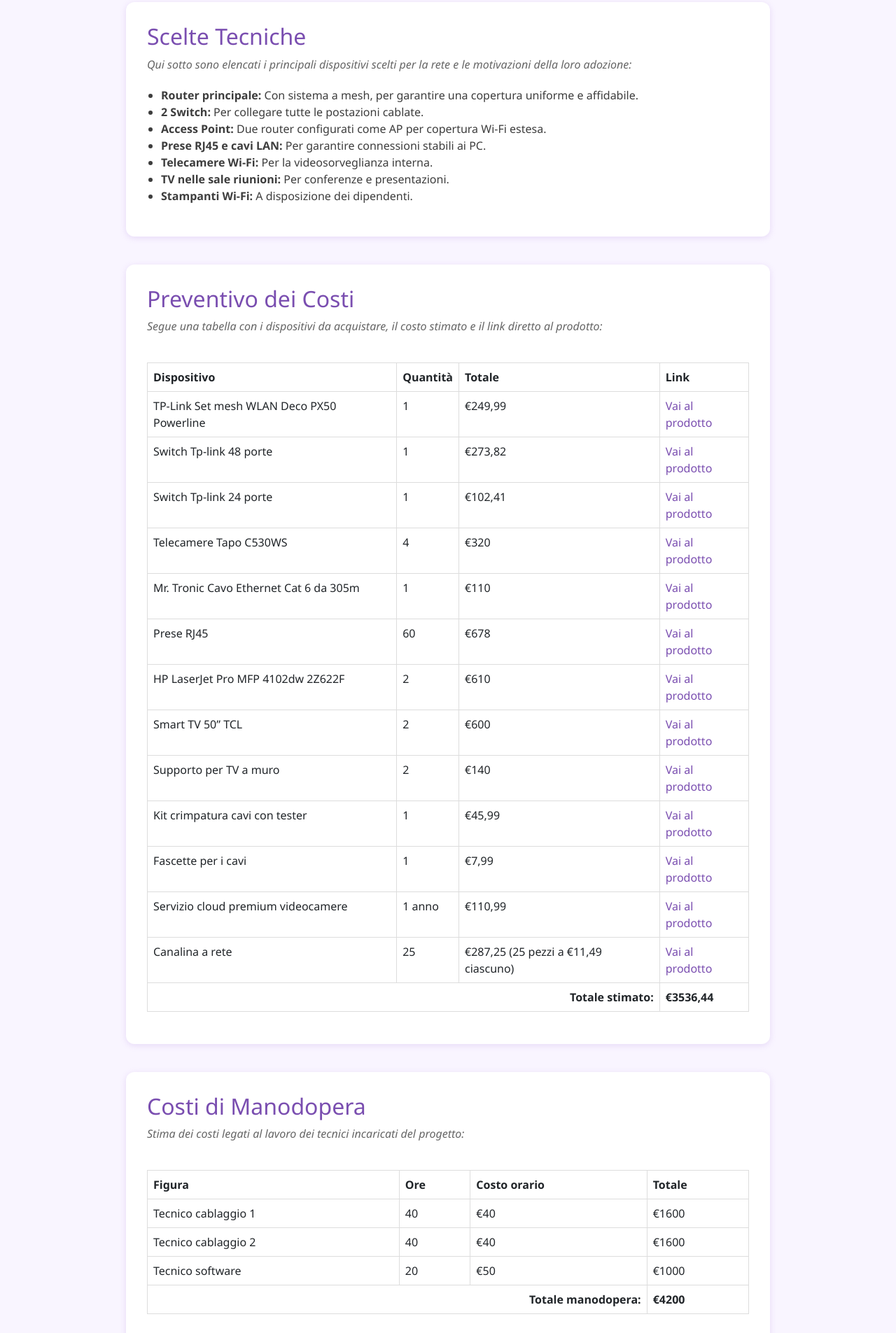
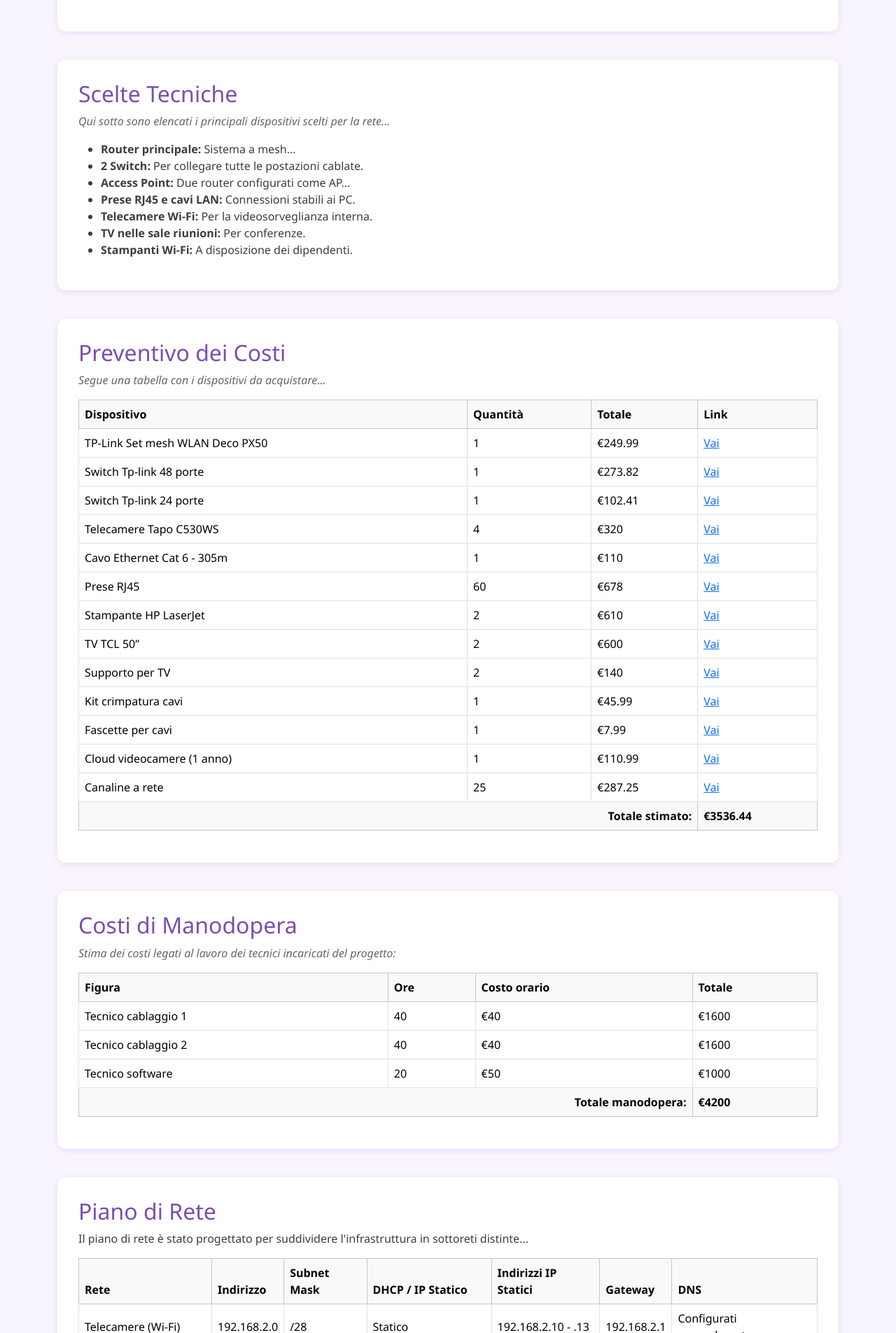
Before and after one commit to AndreaNicolai/info, a plain HTML site: page ufficio_nicolai_elmekawy/index.html in a window 1280 px wide. Shown: the part 895-2800 px from the top of the page at 70% size. Drawn offline with nearby package versions, Linux system fonts and the light colour scheme.

Commit message:
Update index.html

```diff
--- a/ufficio_nicolai_elmekawy/index.html
+++ b/ufficio_nicolai_elmekawy/index.html
@@ -2,35 +2,29 @@
 <html lang="it">
 <head>
   <meta charset="UTF-8" />
-  <meta name="viewport" content="width=device-width, initial-scale=1.0"/>
+  <meta name="viewport" content="width=device-width, initial-scale=1.0" />
   <title>Progettazione Fisica della Rete - Ufficio</title>
-
-  <!-- Bootstrap CSS -->
-  <link href="https://cdn.jsdelivr.net/npm/bootstrap@5.3.0/dist/css/bootstrap.min.css" rel="stylesheet" />
-
+  <!-- Bootstrap 5 CDN -->
+  <link href="https://cdn.jsdelivr.net/npm/bootstrap@5.3.3/dist/css/bootstrap.min.css" rel="stylesheet">
   <style>
-    /* Il tuo CSS originale */
     body {
       font-family: "Segoe UI", sans-serif;
       background-color: #f9f5ff;
-      margin: 0;
-      padding: 0;
       color: #3d3d3d;
     }
-
     header {
       background-color: #a06cd5;
       color: white;
-      padding: 30px;
+      padding: 30px 0;
       text-align: center;
     }
-
-    main {
-      padding: 40px;
-      max-width: 1000px;
-      margin: auto;
+    h2 {
+      color: #7a4eb0;
     }
-
+    p.note {
+      font-style: italic;
+      color: #666;
+    }
     .plant-section {
       background-color: white;
       padding: 30px;
@@ -38,33 +32,15 @@
       box-shadow: 0 2px 10px rgba(160, 108, 213, 0.2);
       margin-bottom: 40px;
     }
-
-    h1, h2 {
-      margin-top: 0;
-    }
-
-    h2 {
-      color: #7a4eb0;
-    }
-
-    p.note {
-      font-style: italic;
-      color: #666;
-      margin-bottom: 20px;
-    }
-
     .canva-embed {
       position: relative;
       width: 100%;
-      height: 0;
       padding-top: 56.25%;
-      margin-top: 1.6em;
-      margin-bottom: 0.9em;
       box-shadow: 0 2px 8px rgba(160, 108, 213, 0.2);
       border-radius: 8px;
       overflow: hidden;
+      margin: 1.6em 0;
     }
-
     .canva-embed iframe {
       position: absolute;
       width: 100%;
@@ -73,43 +49,12 @@
       left: 0;
       border: none;
     }
-
-    ul {
-      padding-left: 20px;
-    }
-
-    table {
-      width: 100%;
-      border-collapse: collapse;
-      margin-top: 20px;
-    }
-
-    table th, table td {
-      padding: 12px;
-      border: 1px solid #ddd;
-      text-align: left;
-    }
-
-    table thead {
-      background-color: #e8d1ff;
-    }
-
-    table tbody tr:nth-child(even) {
-      background-color: #f6efff;
-    }
-
-    a {
-      color: #7a4eb0;
-      text-decoration: none;
-    }
-
-    a:hover {
-      text-decoration: underline;
-    }
-
-    /* Per migliorare la responsività della tabella con Bootstrap */
-    .table-responsive {
-      overflow-x: auto;
+    footer {
+      background-color: #a06cd5;
+      color: white;
+      text-align: center;
+      padding: 20px;
+      margin-top: 60px;
     }
   </style>
 </head>
@@ -119,43 +64,38 @@
   <h1>Progettazione Fisica della Rete - Ufficio</h1>
 </header>
 
-<main>
+<main class="container py-5">
 
   <section class="plant-section">
     <h2>Piantina dell'Ufficio</h2>
     <p class="note">
-      Le linee verdi indicano i cavi LAN che si collegano alle prese RJ45.
-      Nell'ufficio tecnico sono presenti 2 switch e il router principale.
-      Nelle due sale riunioni è presente una TV.
-      Nell'ufficio vi sono quattro telecamere e due router configurati come Access Point per garantire copertura Wi-Fi in tutto l'ambiente.
-      Inoltre ci sono 2 stampanti a disposizione dei dipendenti.
+      Le linee verdi indicano i cavi LAN che si collegano alle prese RJ45...
     </p>
-
     <div class="canva-embed">
-      <iframe loading="lazy" src="https://www.canva.com/design/DAGnOknkwvA/Wxm68D08NN3OtRm3Q21BGw/view?embed" allowfullscreen="allowfullscreen" allow="fullscreen"></iframe>
+      <iframe loading="lazy" src="https://www.canva.com/design/DAGnOknkwvA/Wxm68D08NN3OtRm3Q21BGw/view?embed" allowfullscreen></iframe>
     </div>
   </section>
 
   <section class="plant-section">
     <h2>Scelte Tecniche</h2>
-    <p class="note">Qui sotto sono elencati i principali dispositivi scelti per la rete e le motivazioni della loro adozione:</p>
+    <p class="note">Qui sotto sono elencati i principali dispositivi scelti per la rete...</p>
     <ul>
-      <li><strong>Router principale:</strong> Con sistema a mesh, per garantire una copertura uniforme e affidabile.</li>
+      <li><strong>Router principale:</strong> Sistema a mesh...</li>
       <li><strong>2 Switch:</strong> Per collegare tutte le postazioni cablate.</li>
-      <li><strong>Access Point:</strong> Due router configurati come AP per copertura Wi-Fi estesa.</li>
-      <li><strong>Prese RJ45 e cavi LAN:</strong> Per garantire connessioni stabili ai PC.</li>
+      <li><strong>Access Point:</strong> Due router configurati come AP...</li>
+      <li><strong>Prese RJ45 e cavi LAN:</strong> Connessioni stabili ai PC.</li>
       <li><strong>Telecamere Wi-Fi:</strong> Per la videosorveglianza interna.</li>
-      <li><strong>TV nelle sale riunioni:</strong> Per conferenze e presentazioni.</li>
+      <li><strong>TV nelle sale riunioni:</strong> Per conferenze.</li>
       <li><strong>Stampanti Wi-Fi:</strong> A disposizione dei dipendenti.</li>
     </ul>
   </section>
 
   <section class="plant-section">
     <h2>Preventivo dei Costi</h2>
-    <p class="note">Segue una tabella con i dispositivi da acquistare, il costo stimato e il link diretto al prodotto:</p>
+    <p class="note">Segue una tabella con i dispositivi da acquistare...</p>
     <div class="table-responsive">
-      <table class="table">
-        <thead>
+      <table class="table table-bordered align-middle">
+        <thead class="table-light">
           <tr>
             <th>Dispositivo</th>
             <th>Quantità</th>
@@ -164,22 +104,22 @@
           </tr>
         </thead>
         <tbody>
-          <tr><td>TP-Link Set mesh WLAN Deco PX50 Powerline</td><td>1</td><td>€249,99</td><td><a href="https://amzn.eu/d/d4hPey4" target="_blank">Vai al prodotto</a></td></tr>
-          <tr><td>Switch Tp-link 48 porte</td><td>1</td><td>€273,82</td><td><a href="https://amzn.eu/d/bYYfPcM" target="_blank">Vai al prodotto</a></td></tr>
-          <tr><td>Switch Tp-link 24 porte</td><td>1</td><td>€102,41</td><td><a href="https://amzn.eu/d/4KIlCJ1" target="_blank">Vai al prodotto</a></td></tr>
-          <tr><td>Telecamere Tapo C530WS</td><td>4</td><td>€320</td><td><a href="https://amzn.eu/d/fJwBNP9" target="_blank">Vai al prodotto</a></td></tr>
-          <tr><td>Mr. Tronic Cavo Ethernet Cat 6 da 305m</td><td>1</td><td>€110</td><td><a href="https://amzn.eu/d/4MuD4af" target="_blank">Vai al prodotto</a></td></tr>
-          <tr><td>Prese RJ45</td><td>60</td><td>€678</td><td><a href="https://amzn.eu/d/iLdpsqh" target="_blank">Vai al prodotto</a></td></tr>
-          <tr><td>HP LaserJet Pro MFP 4102dw 2Z622F</td><td>2</td><td>€610</td><td><a href="https://amzn.eu/d/84k4SoX" target="_blank">Vai al prodotto</a></td></tr>
-          <tr><td>Smart TV 50” TCL</td><td>2</td><td>€600</td><td><a href="https://amzn.eu/d/6vSaHAQ" target="_blank">Vai al prodotto</a></td></tr>
-          <tr><td>Supporto per TV a muro</td><td>2</td><td>€140</td><td><a href="https://amzn.eu/d/5xTXJ1j" target="_blank">Vai al prodotto</a></td></tr>
-          <tr><td>Kit crimpatura cavi con tester</td><td>1</td><td>€45,99</td><td><a href="https://amzn.eu/d/cwsFNTq" target="_blank">Vai al prodotto</a></td></tr>
-          <tr><td>Fascette per i cavi</td><td>1</td><td>€7,99</td><td><a href="https://amzn.eu/d/asO3wVq" target="_blank">Vai al prodotto</a></td></tr>
-          <tr><td>Servizio cloud premium videocamere</td><td>1 anno</td><td>€110,99</td><td><a href="https://www.tapo.com/it//tapocare/" target="_blank">Vai al prodotto</a></td></tr>
-          <tr><td>Canalina a rete</td><td>25</td><td>€287,25 (25 pezzi a €11,49 ciascuno)</td><td><a href="https://amzn.eu/d/29h7AYV" target="_blank">Vai al prodotto</a></td></tr>
-          <tr>
+          <tr><td>TP-Link Set mesh WLAN Deco PX50</td><td>1</td><td>€249.99</td><td><a href="https://amzn.eu/d/d4hPey4" target="_blank">Vai</a></td></tr>
+          <tr><td>Switch Tp-link 48 porte</td><td>1</td><td>€273.82</td><td><a href="https://amzn.eu/d/bYYfPcM" target="_blank">Vai</a></td></tr>
+          <tr><td>Switch Tp-link 24 porte</td><td>1</td><td>€102.41</td><td><a href="https://amzn.eu/d/4KIlCJ1" target="_blank">Vai</a></td></tr>
+          <tr><td>Telecamere Tapo C530WS</td><td>4</td><td>€320</td><td><a href="https://amzn.eu/d/fJwBNP9" target="_blank">Vai</a></td></tr>
+          <tr><td>Cavo Ethernet Cat 6 - 305m</td><td>1</td><td>€110</td><td><a href="https://amzn.eu/d/4MuD4af" target="_blank">Vai</a></td></tr>
+          <tr><td>Prese RJ45</td><td>60</td><td>€678</td><td><a href="https://amzn.eu/d/iLdpsqh" target="_blank">Vai</a></td></tr>
+          <tr><td>Stampante HP LaserJet</td><td>2</td><td>€610</td><td><a href="https://amzn.eu/d/84k4SoX" target="_blank">Vai</a></td></tr>
+          <tr><td>TV TCL 50”</td><td>2</td><td>€600</td><td><a href="https://amzn.eu/d/6vSaHAQ" target="_blank">Vai</a></td></tr>
+          <tr><td>Supporto per TV</td><td>2</td><td>€140</td><td><a href="https://amzn.eu/d/5xTXJ1j" target="_blank">Vai</a></td></tr>
+          <tr><td>Kit crimpatura cavi</td><td>1</td><td>€45.99</td><td><a href="https://amzn.eu/d/cwsFNTq" target="_blank">Vai</a></td></tr>
+          <tr><td>Fascette per cavi</td><td>1</td><td>€7.99</td><td><a href="https://amzn.eu/d/asO3wVq" target="_blank">Vai</a></td></tr>
+          <tr><td>Cloud videocamere (1 anno)</td><td>1</td><td>€110.99</td><td><a href="https://www.tapo.com/it//tapocare/" target="_blank">Vai</a></td></tr>
+          <tr><td>Canaline a rete</td><td>25</td><td>€287.25</td><td><a href="https://amzn.eu/d/29h7AYV" target="_blank">Vai</a></td></tr>
+          <tr class="table-light">
             <td colspan="3" class="text-end"><strong>Totale stimato:</strong></td>
-            <td><strong>€3536,44</strong></td>
+            <td><strong>€3536.44</strong></td>
           </tr>
         </tbody>
       </table>
@@ -190,8 +130,8 @@
     <h2>Costi di Manodopera</h2>
     <p class="note">Stima dei costi legati al lavoro dei tecnici incaricati del progetto:</p>
     <div class="table-responsive">
-      <table class="table">
-        <thead>
+      <table class="table table-bordered align-middle">
+        <thead class="table-light">
           <tr>
             <th>Figura</th>
             <th>Ore</th>
@@ -200,25 +140,10 @@
           </tr>
         </thead>
         <tbody>
-          <tr>
-            <td>Tecnico cablaggio 1</td>
-            <td>40</td>
-            <td>€40</td>
-            <td>€1600</td>
-          </tr>
-          <tr>
-            <td>Tecnico cablaggio 2</td>
-            <td>40</td>
-            <td>€40</td>
-            <td>€1600</td>
-          </tr>
-          <tr>
-            <td>Tecnico software</td>
-            <td>20</td>
-            <td>€50</td>
-            <td>€1000</td>
-          </tr>
-          <tr>
+          <tr><td>Tecnico cablaggio 1</td><td>40</td><td>€40</td><td>€1600</td></tr>
+          <tr><td>Tecnico cablaggio 2</td><td>40</td><td>€40</td><td>€1600</td></tr>
+          <tr><td>Tecnico software</td><td>20</td><td>€50</td><td>€1000</td></tr>
+          <tr class="table-light">
             <td colspan="3" class="text-end"><strong>Totale manodopera:</strong></td>
             <td><strong>€4200</strong></td>
           </tr>
@@ -228,33 +153,79 @@
   </section>
 
   <section class="plant-section">
-    <h2>Descrizione del Lavoro</h2>
+    <h2>Piano di Rete</h2>
     <p>
-      I cavi LAN (come mostrato nell’immagine) partono dall’ufficio tecnico e salgono sul soffitto. Successivamente scendono dai muri e arrivano sotto la scrivania tramite canaline (25 in totale), dove sono posizionate le prese RJ45.
+      Il piano di rete è stato progettato per suddividere l'infrastruttura in sottoreti distinte...
     </p>
-    <p>
-      Esse permettono connessioni stabili e veloci, fondamentali per il corretto funzionamento di tutti i dispositivi dell’ufficio. Il primo locale tecnico contiene il router principale e due switch, mentre nelle altre aree sono distribuiti access point per il Wi-Fi.
-    </p>
+    <div class="table-responsive">
+      <table class="table table-bordered align-middle">
+        <thead class="table-light">
+          <tr>
+            <th>Rete</th>
+            <th>Indirizzo</th>
+            <th>Subnet Mask</th>
+            <th>DHCP / IP Statico</th>
+            <th>Indirizzi IP Statici</th>
+            <th>Gateway</th>
+            <th>DNS</th>
+          </tr>
+        </thead>
+        <tbody>
+          <tr>
+            <td>Telecamere (Wi-Fi)</td>
+            <td>192.168.2.0</td>
+            <td>/28</td>
+            <td>Statico</td>
+            <td>
+              192.168.2.10 - .13
+            </td>
+            <td>192.168.2.1</td>
+            <td>Configurati manualmente</td>
+          </tr>
+          <tr>
+            <td>Wi-Fi Ospiti (TV, mobile)</td>
+            <td>192.168.3.0</td>
+            <td>/26</td>
+            <td>DHCP<br/>Statico per TV: .65, .66</td>
+            <td>192.168.3.65, .66</td>
+            <td>192.168.3.1</td>
+            <td>DHCP Deco S7 o manuali</td>
+          </tr>
+          <tr>
+            <td>LAN Computer (59 PC)</td>
+            <td>192.168.4.0</td>
+            <td>/26</td>
+            <td>DHCP (da .10 a .60)</td>
+            <td>N/A</td>
+            <td>192.168.4.1</td>
+            <td>DHCP Deco S7</td>
+          </tr>
+        </tbody>
+      </table>
+    </div>
   </section>
 
   <section class="plant-section">
-    <h2>Dettagli aggiuntivi</h2>
-    <ul>
-      <li>Il primo (quello nel locale tecnico) è quello principale, gli altri due servono per estendere il segnale Wi-Fi nelle aree meno coperte.</li>
-      <li>Le telecamere sono tutte wireless e registrano in cloud.</li>
-      <li>Le due sale riunioni sono attrezzate con smart TV per videoconferenze.</li>
-      <li>Le stampanti sono collegate sia in Wi-Fi che via cavo LAN.</li>
-    </ul>
-  </section>
+  <h2>Note Finali</h2>
+  <ul>
+    <li>Le telecamere hanno la loro rete dedicata per garantirne la sicurezza e privacy;
+       Inoltre non serve nessun computer aggiuntivo perchè viene tutto salvato sul cloud offerto dal produttore della videocamera</li>
+    <li>Come spiegato inizialmente i router funzionano a sistema mesh; Il primo
+      (quello nel locale tecnico) è quello principale, gli altri due servono ed estendere il segnale</li>
+    <li>Assicurarsi che il server DHCP non assegni indirizzi IP in conflitto con quelli statici.</li>
+    <li>Le stampanti si connetteranno semplicemente alla rete ospiti(come le TV)</li>
+    <li>Effettuare aggiornamenti firmware periodici su tutti i dispositivi di rete per mantenere sicurezza e stabilità.</li>
+  </ul>
+</section>
 
-  <section class="plant-section text-center">
-    <small>Realizzato da <strong>Andrea Nicolai</strong> e <strong>Mohamed Elmekawy</strong></small>
-  </section>
 
 </main>
 
-<!-- Bootstrap JS bundle (Popper incluso) -->
-<script src="https://cdn.jsdelivr.net/npm/bootstrap@5.3.0/dist/js/bootstrap.bundle.min.js"></script>
+<footer>
+  Progetto realizzato da <strong>Andrea Nicolai</strong> e <strong>Mohamed Elmekawy</strong>
+</footer>
 
+<!-- Bootstrap JS (facoltativo per alcune funzioni) -->
+<script src="https://cdn.jsdelivr.net/npm/bootstrap@5.3.3/dist/js/bootstrap.bundle.min.js"></script>
 </body>
 </html>
```
